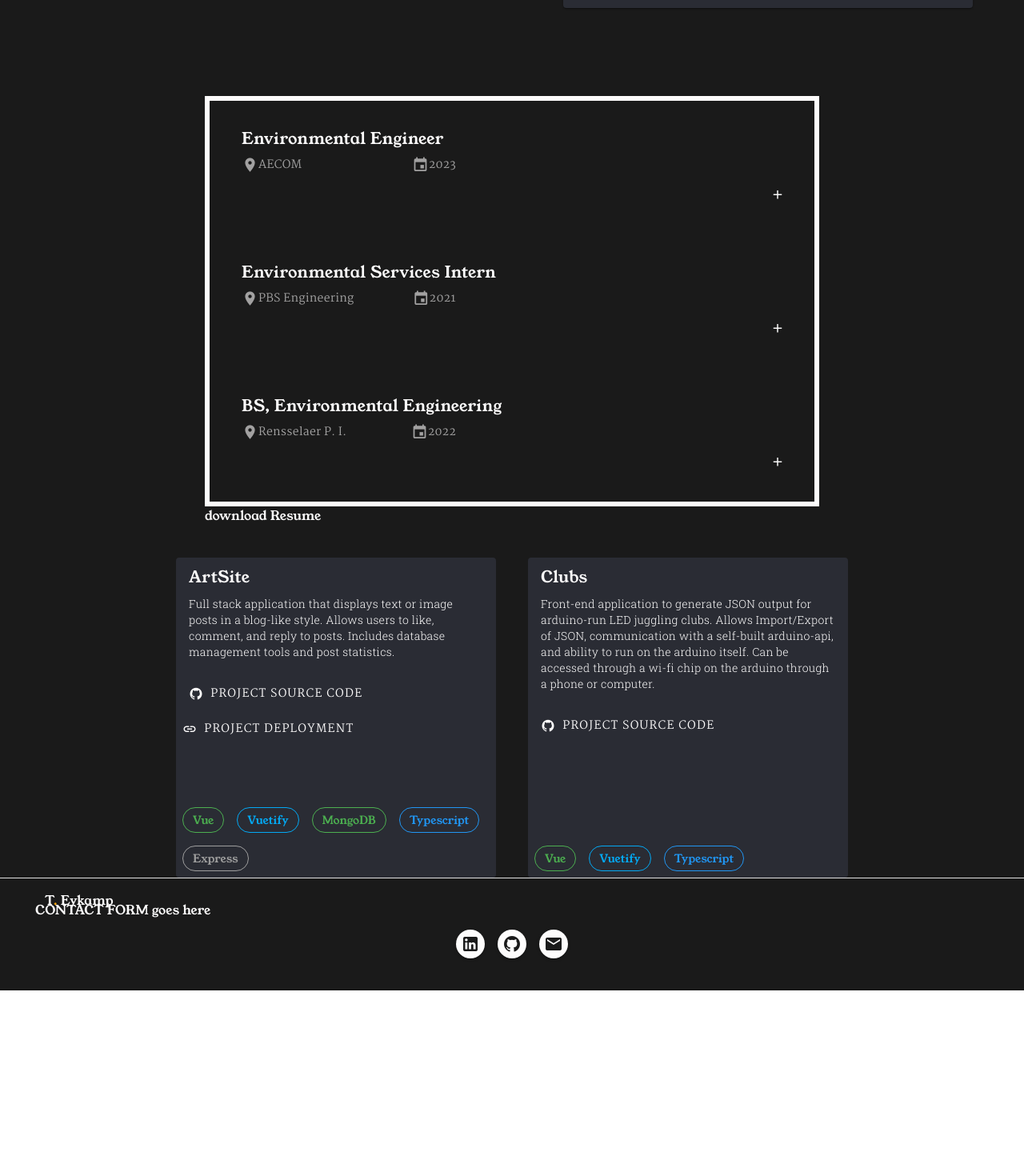
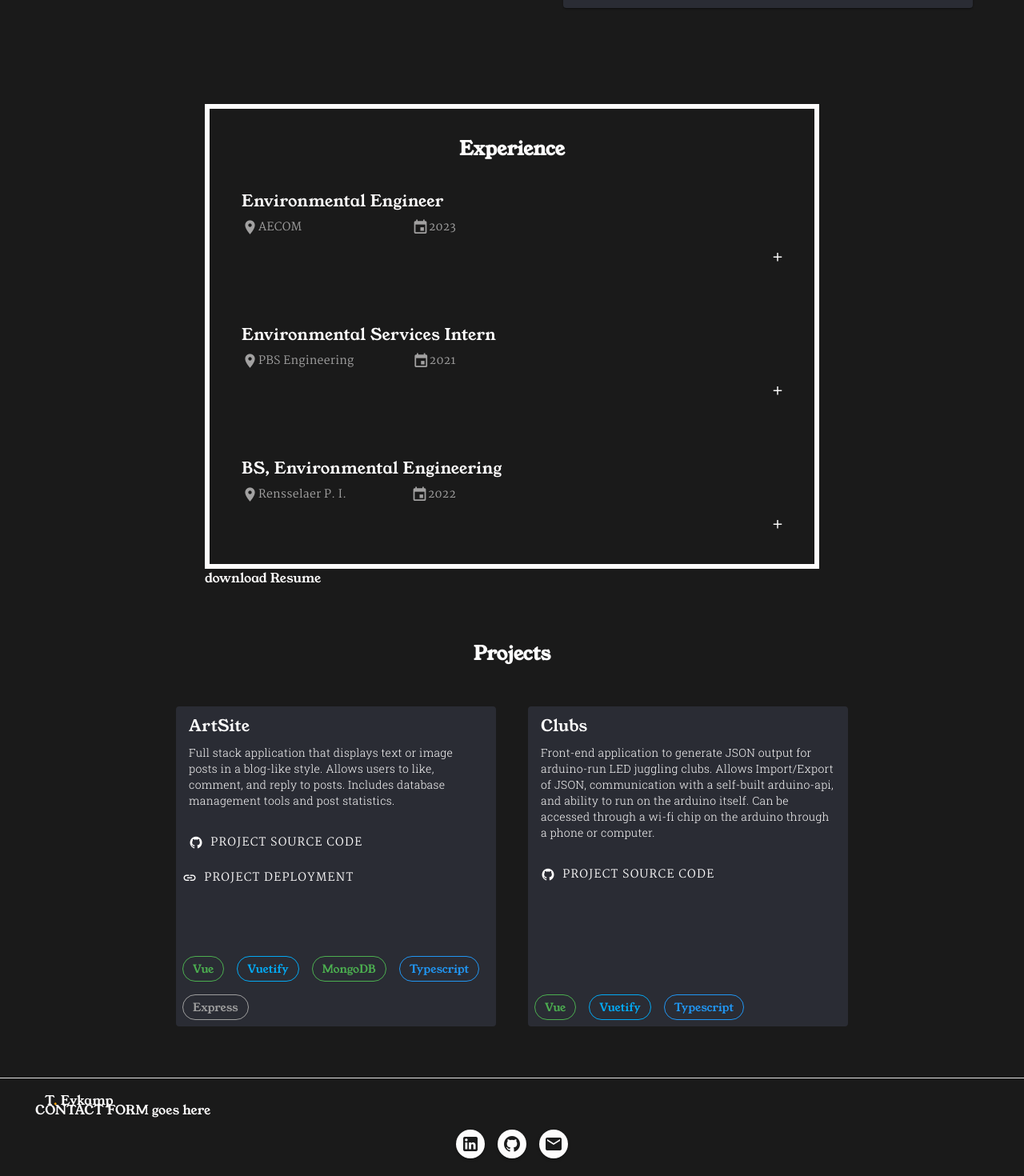
Before and after one commit to teykamp/homepage, a Vue app: page / in a window 1280 px wide. Shown: the part 680-2150 px from the top of the page at 80% size. Before the commit the page ends 1918 px from the top, so only its background shows below. Built offline with nearby package versions, Linux system fonts and the light colour scheme.

Commit message:
update amrgins and spacing for projects and resume

```diff
--- a/src/components/CodingContent.vue
+++ b/src/components/CodingContent.vue
@@ -1,10 +1,18 @@
 <template>
+  <div :style="{
+        ...colors,
+  }">
+    <h2
+      class="text-center pt-16 pb-2"
+
+    >Projects</h2>
     <div
-    class="resume-content d-flex justify-center flex-wrap"
+      class="resume-content d-flex justify-center flex-wrap pb-16"
       :style="{
         // 'min-height': '100vh',
         ...colors,
-  }">
+      }"
+    >
       <v-card
         v-for="(project, key) in text"
         :key="key"
@@ -61,6 +69,7 @@
         </v-card-actions>
       </v-card>
     </div>
+  </div>
 </template>
 
 <script setup lang="ts">
--- a/src/components/EngineeringContent.vue
+++ b/src/components/EngineeringContent.vue
@@ -4,12 +4,17 @@
       // 'min-height': '100vh',
       'padding-left': mdAndUp ? '20%' : '',
       'padding-right': mdAndUp ? '20%' : '',
+      'padding-top': '10px',
     }">
       <v-sheet
         :style="{
           ...colors,
           'border': mdAndUp ? 'solid 6px' : '',
+          'margin-top': mdAndUp ? '' : '30px',
       }">
+        <h2 class="text-center mt-8">
+          Experience
+        </h2>
         <v-sheet
           v-for="(experience, key) in text"
           :key="key"
```
Lines whose indentation alone changed are shown as unchanged.
